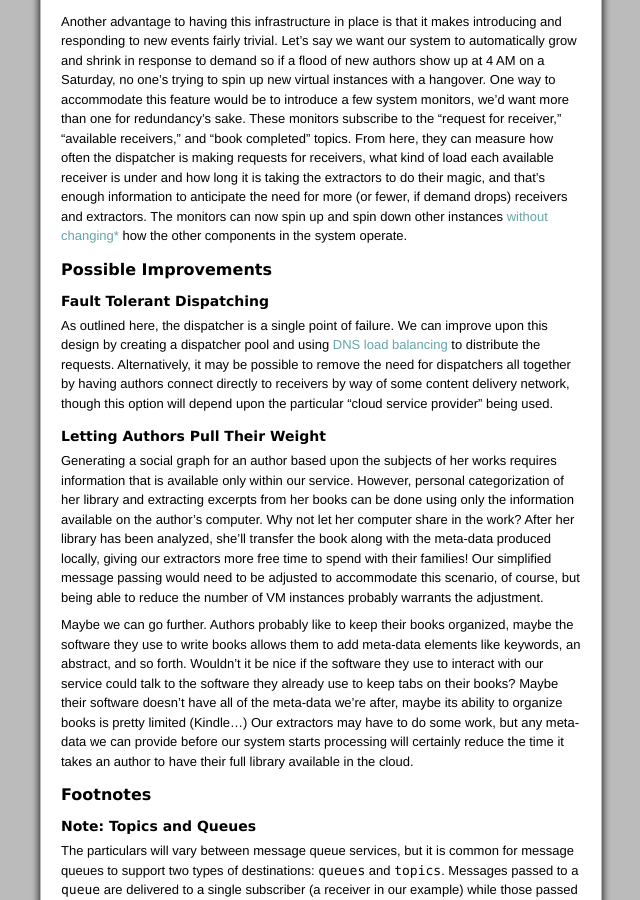
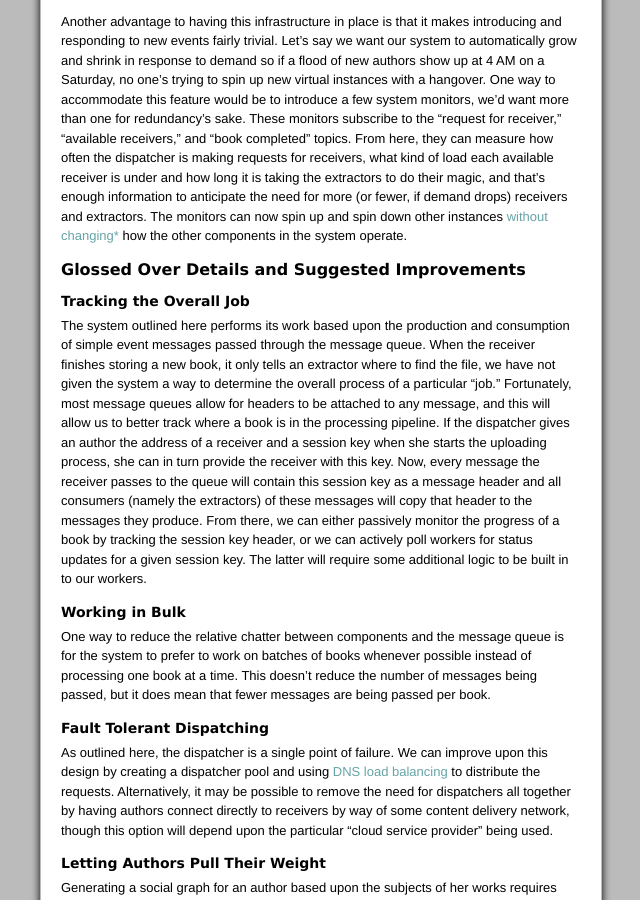
Before and after one commit to iande/mathish.com, a Jekyll site: the page built from _posts/2011-05-03-on-a-problem.md, in a window 1280 px wide and 900 px high, scrolled down 3066 px. Shown: the whole window, without its empty margins (319-959 px from the left). Built offline with Jekyll 4.4.1, drawn with Linux system fonts in a browser that asks for light colours; comment, search, counter and statistics services are not loaded.

Commit message:
MOAR thoughts

```diff
--- a/_posts/2011-05-03-on-a-problem.md
+++ b/_posts/2011-05-03-on-a-problem.md
@@ -172,7 +172,36 @@ extractors.  The monitors can now spin up and spin down other instances
 <a href="#note-monitors" id="ref-monitors">without changing*</a>
 how the other components in the system operate.
 
-### Possible Improvements
+### Glossed Over Details and Suggested Improvements
+
+#### Tracking the Overall Job
+
+The system outlined here performs its work based upon the production and
+consumption of simple event messages passed through the message queue.
+When the receiver finishes storing a new book, it only tells an extractor
+where to find the file, we have not given the system a way to determine the
+overall process of a particular "job."  Fortunately, most message queues allow
+for headers to be attached to any message, and this will allow us to better
+track where a book is in the processing pipeline.  If the dispatcher gives
+an author the address of a receiver and a session key when she starts the
+uploading process, she can in turn provide the receiver with this key.  Now,
+every message the receiver passes to the queue will contain this session
+key as a message header and all consumers (namely the extractors) of these
+messages will copy that header to the messages they produce.  From there, we
+can either passively monitor the progress of a book by tracking the session
+key header, or we can actively poll workers for status updates for a given
+session key.  The latter will require some additional logic to be built
+in to our workers.
+
+
+#### Working in Bulk
+
+One way to reduce the relative chatter between components and the message
+queue is for the system to prefer to work on batches of books whenever possible
+instead of processing one book at a time.  This doesn't reduce the number of
+messages being passed, but it does mean that fewer messages are being passed
+per book.
+
 
 #### Fault Tolerant Dispatching
 
```
